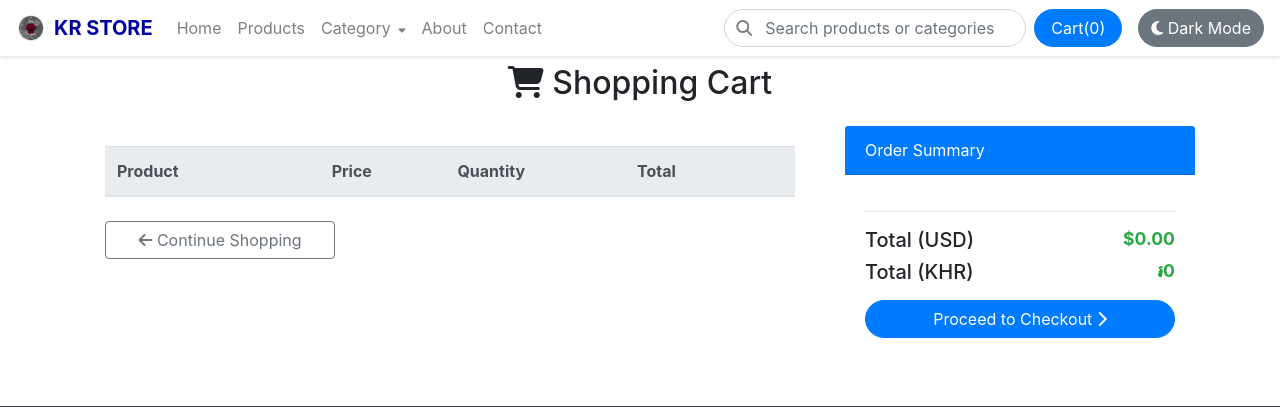
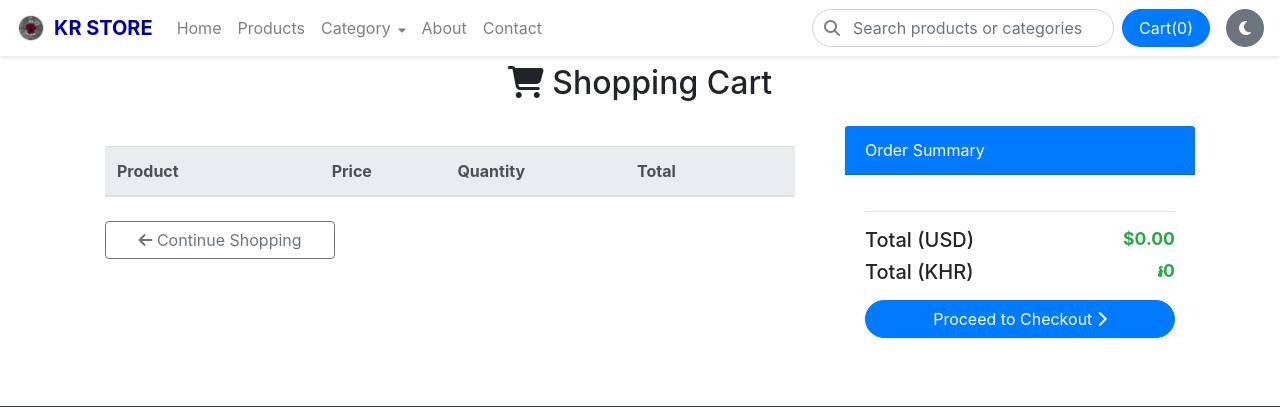
Before and after one commit to phalla009/KR_Store_Ecommerce, a Flask app: page /cart in a window 1280 px wide. Shown: the top 407 px of the page. Run offline with Flask 3, Linux system fonts and the light colour scheme; lists and menus that the app fills with data are empty; some libraries are stand-ins or nearby versions.

Commit message:
Edited file

```diff
--- a/templates/front/master.html
+++ b/templates/front/master.html
@@ -372,9 +372,9 @@
         // Sync button text on load
         if(localStorage.getItem('darkMode') === 'enabled') {
             document.body.classList.add('dark-mode');
-            darkModeToggle.innerHTML = '<i class="fas fa-sun"></i> Light Mode';
+            darkModeToggle.innerHTML = '<i class="fas fa-sun"></i>';
         } else {
-            darkModeToggle.innerHTML = '<i class="fas fa-moon"></i> Dark Mode';
+            darkModeToggle.innerHTML = '<i class="fas fa-moon"></i> ';
         }
 
         // Toggle dark mode
@@ -382,10 +382,10 @@
             document.body.classList.toggle('dark-mode');
             if(document.body.classList.contains('dark-mode')) {
                 localStorage.setItem('darkMode', 'enabled');
-                darkModeToggle.innerHTML = '<i class="fas fa-sun"></i> Light Mode';
+                darkModeToggle.innerHTML = '<i class="fas fa-sun"></i> ';
             } else {
                 localStorage.setItem('darkMode', 'disabled');
-                darkModeToggle.innerHTML = '<i class="fas fa-moon"></i> Dark Mode';
+                darkModeToggle.innerHTML = '<i class="fas fa-moon"></i> ';
             }
         });
     }
```
